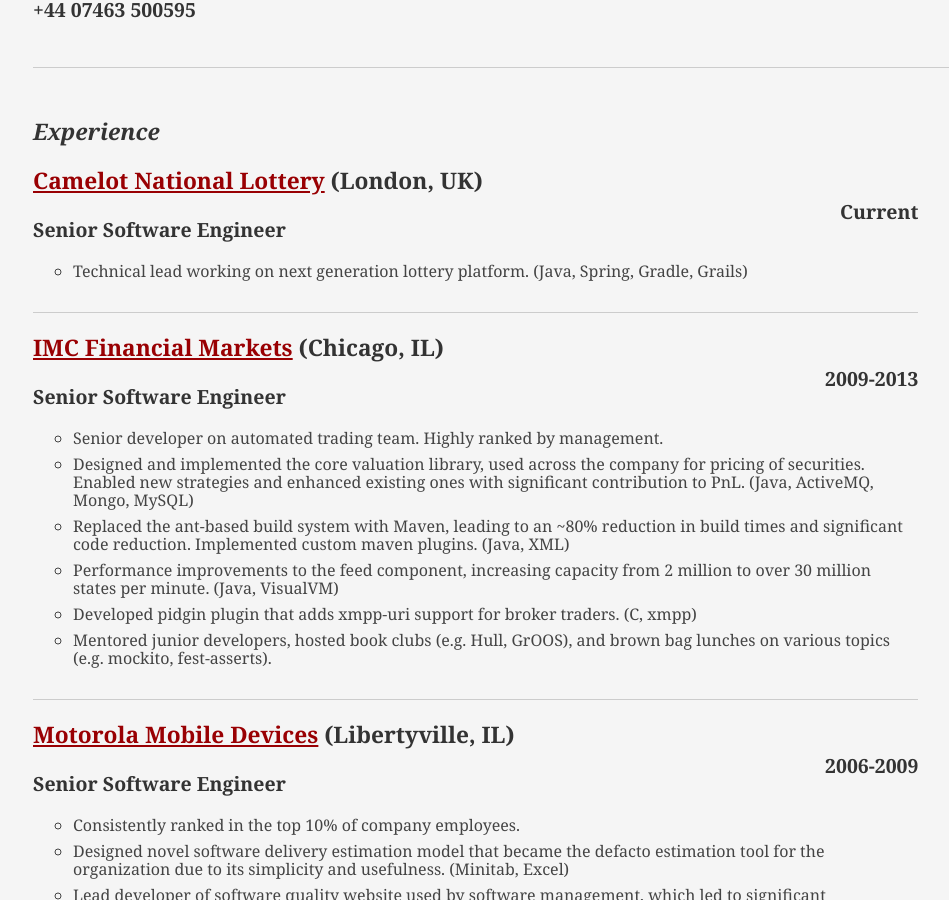
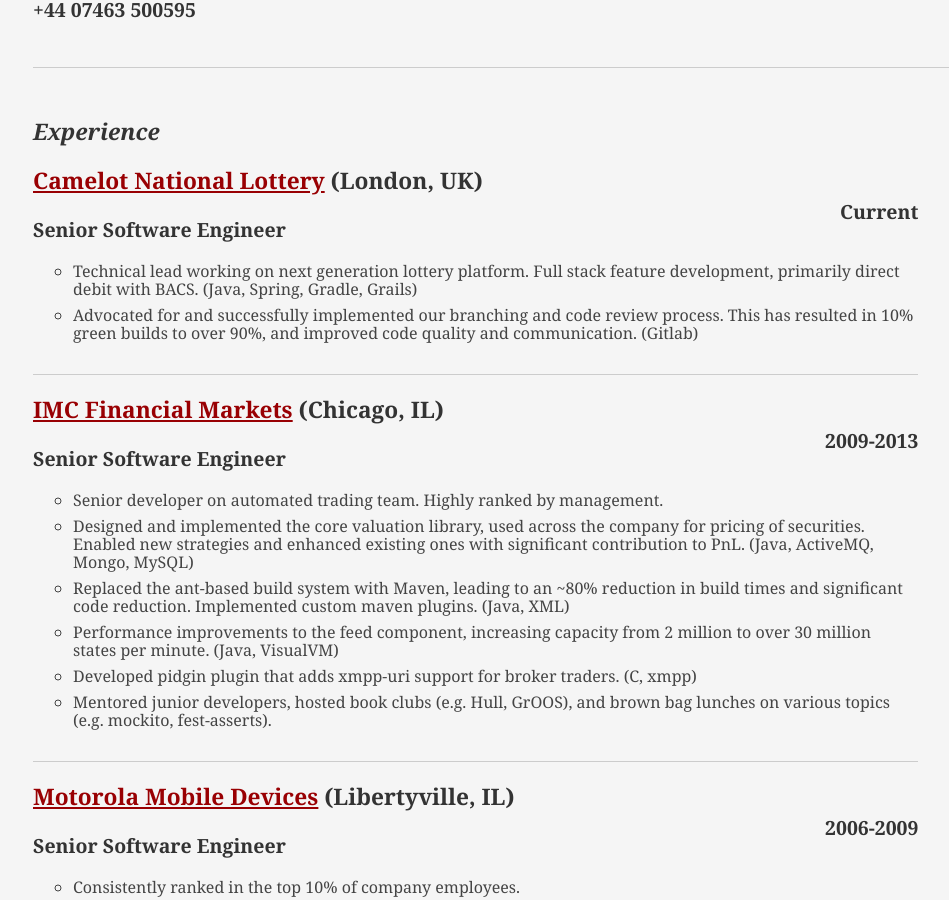
Before and after one commit to jsravn/old-blog, a Jekyll site: the page resume.html, which Jekyll copies as it is, in a window 1280 px wide and 900 px high, scrolled down 320 px. Shown: the whole window, without its empty margins (55-1004 px from the left). Built offline with Jekyll 4.4.1, drawn with Linux system fonts in a browser that asks for light colours; a style sheet for code colours, icons or effects is not loaded.

Commit message:
Some quick updates to camelot section

```diff
--- a/resume.html
+++ b/resume.html
@@ -55,7 +55,9 @@
                                 <p>
 <ul>
 
-<li>Technical lead working on next generation lottery platform. (Java, Spring, Gradle, Grails)</li>
+<li>Technical lead working on next generation lottery platform. Full stack feature development, primarily direct debit with BACS. (Java, Spring, Gradle, Grails)</li>
+
+<li>Advocated for and successfully implemented our branching and code review process. This has resulted in 10% green builds to over 90%, and improved code quality and communication. (Gitlab)</li>
 
 </ul>
 </p>
```
Also changed, not shown: 1 other file.
